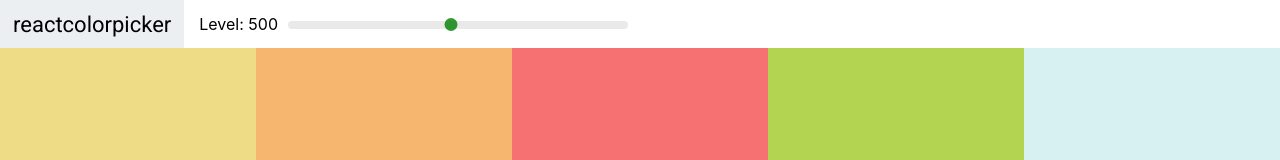
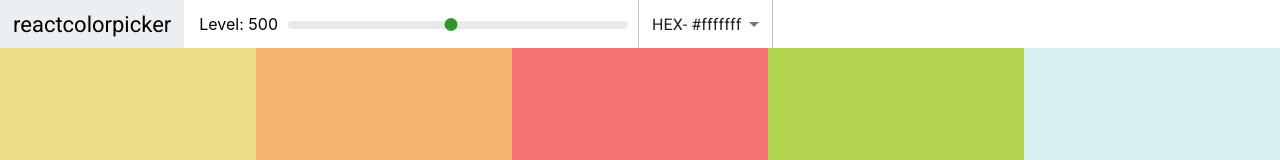
Before and after one commit to GuillaumeAuger85/React-color-palette-generator, a React (Create React App) app: page / in a window 1280 px wide. Shown: the top 160 px of the page. Built offline with nearby package versions, Linux system fonts and the light colour scheme.

Commit message:
add select and material UI

```diff
--- a/package.json
+++ b/package.json
@@ -3,6 +3,9 @@
   "version": "0.1.0",
   "private": true,
   "dependencies": {
+    "@emotion/react": "^11.10.5",
+    "@emotion/styled": "^11.10.5",
+    "@mui/material": "^5.10.13",
     "@testing-library/jest-dom": "^5.16.5",
     "@testing-library/react": "^13.4.0",
     "@testing-library/user-event": "^13.5.0",
--- a/src/Navbar.js
+++ b/src/Navbar.js
@@ -1,11 +1,13 @@
 import React, { Component } from 'react';
 import Slider from 'rc-slider';
 import 'rc-slider/assets/index.css';
+import Select, { SelectChangeEvent } from '@mui/material/Select';
+import MenuItem from '@mui/material/MenuItem';
 import './Navbar.css'
 
 class Navbar extends Component {
     render() {
-        const { level, changeLevel } = this.props
+        const { level, changeLevel, handleChange } = this.props
         return (
             <header className='Navbar' >
                 <div className='logo'>
@@ -22,6 +24,13 @@ class Navbar extends Component {
                             onAfterChange={changeLevel} />
                     </div>
                 </div>
+                <div className='select-container'>
+                    <Select defaultValue='hex' onChange={handleChange}>
+                        <MenuItem value='hex'>HEX- #fffffff</MenuItem>
+                        <MenuItem value='rgb'>RGB- rgb(255, 255 ,255)</MenuItem>
+                        <MenuItem value='rgba'>RGBA- rgba( 255, 255, 255, 1.0)</MenuItem>
+                    </Select>
+                </div>
             </header>
         )
     }
--- a/src/Palette.js
+++ b/src/Palette.js
@@ -7,22 +7,27 @@ class Palette extends Component {
     constructor(props) {
         super(props)
         this.state = {
-            level: 500
+            level: 500,
+            format: 'hex'
         }
         this.changeLevel = this.changeLevel.bind(this)
+        this.changeFormat=this.changeFormat.bind(this)
+    }
+    changeFormat(evt){
+         this.setState({format :evt.target.value})
     }
     changeLevel(level) {
         this.setState({ level })
     }
     render() {
         const { colors } = this.props.palette;
-        const { level } = this.state;
+        const { level, format } = this.state;
         const colorBoxes = colors[level].map(color => (
-            <ColorBox background={color.hex} name={color.name} />
+            <ColorBox background={color[format]} name={color.name} />
         ))
         return (
             <div className='Palette'>
-                <Navbar level={level} changeLevel={this.changeLevel}/>
+                <Navbar level={level} changeLevel={this.changeLevel} handleChange={this.changeFormat}/>
                 {/* navbar goes here */}
                 <div className='Palette-colors'>
                     {colorBoxes}
```
Also changed, not shown: src/colorHelpers.js (+28 -0 lines), 1 other file (tests, documents, lock files or other folders).
